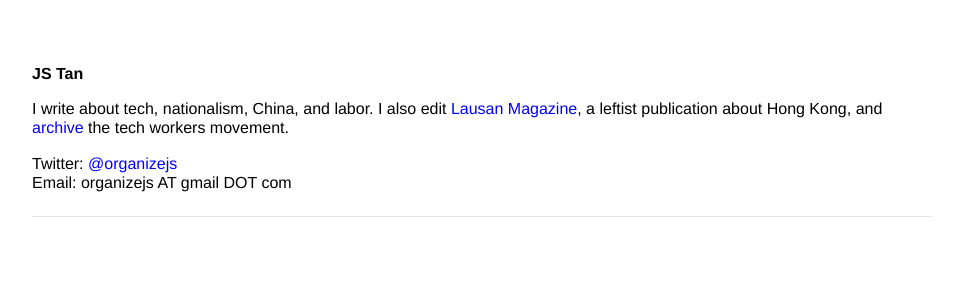
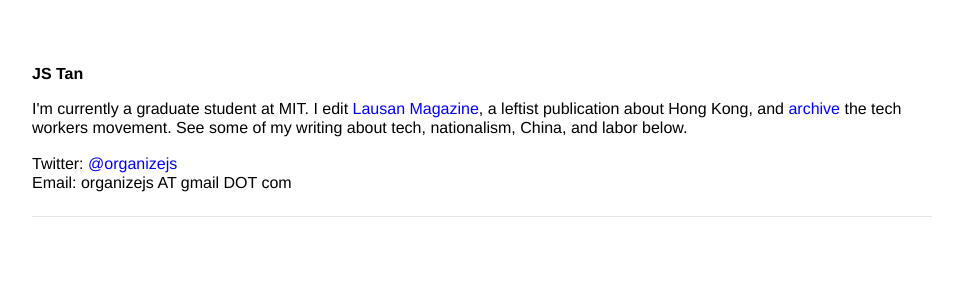
Before and after one commit to organizejs/organizejs.github.io, a Jekyll site: the page built from index.html, in a window 1280 px wide. Shown: the top 300 px of the page, without its empty margins (158-1121 px from the left). Built offline with Jekyll 4.4.1, drawn with Linux system fonts in a browser that asks for light colours.

Commit message:
Update index.html

```diff
--- a/index.html
+++ b/index.html
@@ -7,7 +7,7 @@
     <b>JS Tan</b>
   </p>
   <p>
-    I write about tech, nationalism, China, and labor. I also edit <a href="https://lausan.hk">Lausan Magazine</a>, a leftist publication about Hong Kong, and <a href="https://wwww.collectiveactions.tech">archive</a> the tech workers movement.
+    I'm currently a graduate student at MIT. I edit <a href="https://lausan.hk">Lausan Magazine</a>, a leftist publication about Hong Kong, and <a href="https://wwww.collectiveactions.tech">archive</a> the tech workers movement. See some of my writing about tech, nationalism, China, and labor below.
   <p>
   <p>
     Twitter: <a href="https://www.twitter.com/organizejs">@organizejs</a>
```
